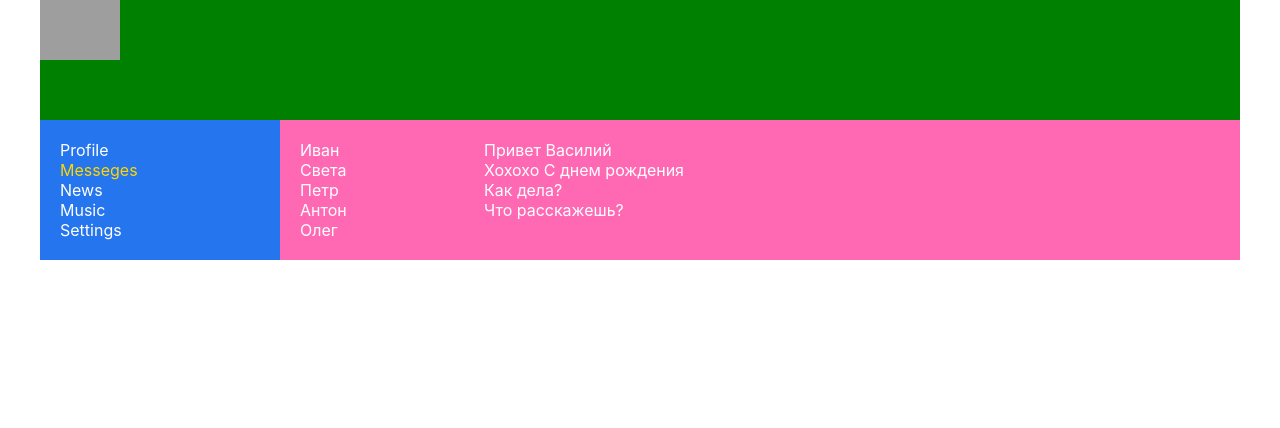
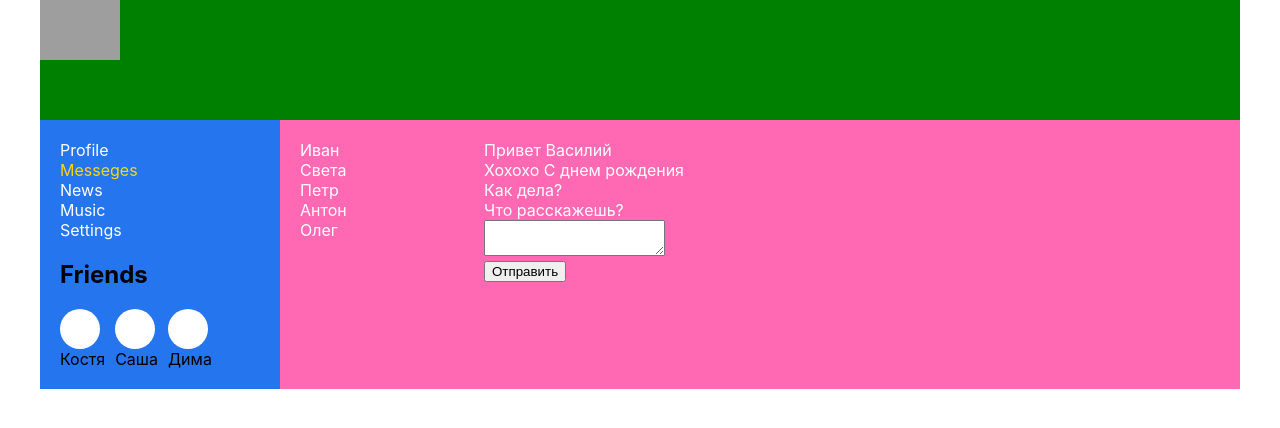
Before and after one commit to LitvintsevIgor/SocialNetwork1, a React (Create React App) app: page /dialogs in a window 1280 px wide. Shown: the top 428 px of the page. Built offline with nearby package versions, Linux system fonts and the light colour scheme; grey boxes are pictures that could not be loaded.

Commit message:
third commit after 34 lesson

```diff
--- a/src/App.js
+++ b/src/App.js
@@ -8,6 +8,7 @@ import {BrowserRouter, Route} from "react-router-dom";
 import News from "./components/News/News";
 import Music from "./components/Music/Music";
 import Settings from "./components/Settings/Settings";
+import {addPost} from "./components/redux/state";
 
 const App = (props) => {
 
@@ -20,13 +21,12 @@ const App = (props) => {
     // ];
 
     return (
-        <BrowserRouter>
         <div className="app_wrapper">
             <Header/>
             <Navbar/>
             <div className="app_wrapper_content">
                 <Route path="/profile"
-                           render={() => <Profile state={props.state.profilePage}/>}/>
+                       render={() => <Profile profilePage={props.state.profilePage} addPost={props.addPost} updateNewPostText={props.updateNewPostText} />}/>
                 <Route path="/dialogs"
                        render={() => <Dialogs state={props.state.dialogsPage}/>}/>
                 <Route path="/news" render={() => <News/>}/>
@@ -34,7 +34,6 @@ const App = (props) => {
                 <Route path="/settings" render={() => <Settings/>}/>
             </div>
         </div>
-        </BrowserRouter>
     );
 };
 
--- a/src/components/Dialogs/Dialogs.jsx
+++ b/src/components/Dialogs/Dialogs.jsx
@@ -34,7 +34,12 @@ const Dialogs = (props) => {
         <OneMessage id={message.id} message={message.message} />
     ));
 
+    let messageElement = React.createRef();
 
+    let sentMessage = () => {
+        let message = messageElement.current.value;
+        alert(message);
+    };
 
     return (
         <div className={s.dialogs}>
@@ -43,7 +48,13 @@ const Dialogs = (props) => {
             </div>
             <div className={s.messages}>
                 {messagesElements}
+                <textarea ref={messageElement}></textarea>
+                <div>
+                    <button onClick={sentMessage}>Отправить</button>
+                </div>
+
             </div>
+
         </div>
     );
 };
--- a/src/components/Navbar/Navbar.jsx
+++ b/src/components/Navbar/Navbar.jsx
@@ -1,6 +1,8 @@
 import React from "react";
 import s from "./Navbar.module.css";
 import {NavLink} from "react-router-dom";
+import NavbarFriends from "./NavbarFriends/NavbarFriends";
+
 
 const Navbar = () => {
     return (
@@ -20,7 +22,9 @@ const Navbar = () => {
             <div className={s.item}>
                 <NavLink to="/settings" activeClassName={s.activeLink}>Settings</NavLink>
             </div>
+            <NavbarFriends />
         </nav>
+
     );
 };
 
--- /dev/null
+++ b/src/components/Navbar/NavbarFriends/NavbarFriends.jsx
@@ -0,0 +1,28 @@
+import React from "react";
+import s from "./NavbarFriends.module.css";
+
+
+
+const NavbarFriends = ()=>{
+    return (
+        <div className={s.navbarFriends}>
+            <h2>Friends</h2>
+            <div className={s.navbarFriendsItems}>
+                <div className={s.friendsCard}>
+                    <div className={s.friendsPhoto}></div>
+                    <div>Костя</div>
+                </div>
+                <div className={s.friendsCard}>
+                    <div className={s.friendsPhoto}></div>
+                    <div>Саша</div>
+                </div>
+                <div className={s.friendsCard}>
+                    <div className={s.friendsPhoto}></div>
+                    <div>Дима</div>
+                </div>
+            </div>
+        </div>
+    )
+};
+
+export default NavbarFriends;
--- /dev/null
+++ b/src/components/Navbar/NavbarFriends/NavbarFriends.module.css
@@ -0,0 +1,16 @@
+.friendsPhoto {
+    background-color: white;
+    height: 40px;
+    width: 40px;
+    border-radius: 50%;
+}
+
+.navbarFriendsItems {
+    display: flex;
+    flex-direction: row;
+
+}
+
+.friendsCard{
+    margin-right: 10px;
+}
--- a/src/components/Profile/MyPosts/MyPosts.jsx
+++ b/src/components/Profile/MyPosts/MyPosts.jsx
@@ -19,14 +19,25 @@ const MyPosts = (props) => {
 
     let postElement = props.postData.map(post => (<Post id={post.id} message={post.postMessage} likesCount={post.likes}/>));
 
+    let newPostElement = React.createRef();
+
+    let addPost = ()=> {
+        props.addPost();
+    };
+
+    let onPostChange = () => {
+        let text = newPostElement.current.value;
+        props.updateNewPostText(text);
+    }
+
     return (
         <div className={s.myPosts}>
             My posts
             <div>
                 <div>
-                    <textarea></textarea>
+                    <textarea onChange={onPostChange} ref={newPostElement} value={props.newPostText} />
                 </div>
-                <button>Add post</button>
+                <button onClick={addPost}>Add post</button>
             </div>
             <div className={s.posts}>
                 {postElement}
--- a/src/components/Profile/Profile.jsx
+++ b/src/components/Profile/Profile.jsx
@@ -3,13 +3,18 @@ import s from "./Profile.module.css";
 import MyPosts from "./MyPosts/MyPosts";
 import ProfileInfo from "./ProfileInfo/ProfileInfo";
 import Post from "./MyPosts/Post/Post";
+import {addPost} from "../redux/state";
 
 
 const Profile = (props) => {
     return (
         <div>
             <ProfileInfo/>
-            <MyPosts postData={props.state.postData} />
+            <MyPosts postData={props.profilePage.postData}
+                     newPostText = {props.profilePage.newPostText}
+                     addPost={props.addPost}
+                     updateNewPostText={props.updateNewPostText}
+            />
         </div>
     );
 };
--- a/src/components/redux/state.js
+++ b/src/components/redux/state.js
@@ -21,16 +21,19 @@
 //     {id: 4, message: "Что расскажешь?"}
 // ];
 
+import {rerenderEntireTree} from "../../render";
+
 let state = {
 
     profilePage: {
         postData: [
             {id: 1, postMessage: "Hi, how are you?", likes: 5},
             {id: 2, postMessage: "It is my post", likes: 9},
-            {id: 2, postMessage: "It is my post", likes: 9},
-            {id: 2, postMessage: "It is my post", likes: 9},
-            {id: 2, postMessage: "It is my post", likes: 9}
-        ]
+            {id: 3, postMessage: "It is my post", likes: 9},
+            {id: 4, postMessage: "It is my post", likes: 9},
+            {id: 5, postMessage: "It is my post", likes: 9}
+        ],
+        newPostText: 'it-kamasutra.com'
     },
     dialogsPage: {
         dialogsData: [
@@ -49,4 +52,22 @@ let state = {
     }
 }
 
+
+export let addPost = () => {
+    let newPost = {
+        id: 6,
+        postMessage: state.profilePage.newPostText,
+        likes: 0
+    };
+    state.profilePage.postData.push(newPost);
+    state.profilePage.newPostText = '';
+    rerenderEntireTree(state);
+};
+
+export let updateNewPostText = (newText) => {
+    state.profilePage.newPostText = newText;
+    rerenderEntireTree(state);
+};
+
+
 export default state;
--- a/src/index.js
+++ b/src/index.js
@@ -1,40 +1,10 @@
-import React from 'react';
-import ReactDOM from 'react-dom';
-import './index.css';
-import App from './App';
+
 import * as serviceWorker from './serviceWorker';
+import {rerenderEntireTree} from "./render";
 import state from "./components/redux/state";
 
-// let postData = [
-//     {id: 1, postMessage: "Hi, how are you?", likes: 5},
-//     {id: 2, postMessage: "It is my post", likes: 9},
-//     {id: 2, postMessage: "It is my post", likes: 9},
-//     {id: 2, postMessage: "It is my post", likes: 9},
-//     {id: 2, postMessage: "It is my post", likes: 9}
-// ];
-//
-// let dialogsData = [
-//     {id: 1, name: "Иван"},
-//     {id: 2, name: "Света"},
-//     {id: 3, name: "Петр"},
-//     {id: 4, name: "Антон"},
-//     {id: 5, name: "Олег"}
-// ];
-//
-// let messagesData = [
-//     {id: 1, message: "Привет Василий"},
-//     {id: 2, message: "Хохохо С днем рождения"},
-//     {id: 3, message: "Как дела?"},
-//     {id: 4, message: "Что расскажешь?"}
-// ];
 
-
-ReactDOM.render(
-  <React.StrictMode>
-    <App state={state}/>
-  </React.StrictMode>,
-  document.getElementById('root')
-);
+rerenderEntireTree (state);
 
 // If you want your app to work offline and load faster, you can change
 // unregister() to register() below. Note this comes with some pitfalls.
--- /dev/null
+++ b/src/render.js
@@ -0,0 +1,18 @@
+import React from 'react';
+import ReactDOM from 'react-dom';
+import './index.css';
+import App from './App';
+import {addPost, updateNewPostText} from "./components/redux/state";
+import {BrowserRouter} from "react-router-dom";
+
+
+export let rerenderEntireTree = (state) => {
+    ReactDOM.render(
+        <React.StrictMode>
+            <BrowserRouter>
+                <App state={state} addPost={addPost} updateNewPostText={updateNewPostText}/>
+            </BrowserRouter>
+        </React.StrictMode>,
+        document.getElementById('root')
+    );
+};
```
Also changed, not shown: src/components/Navbar/Navbar.module.css (line endings or trailing spaces). Lines whose indentation alone changed are shown as unchanged.
